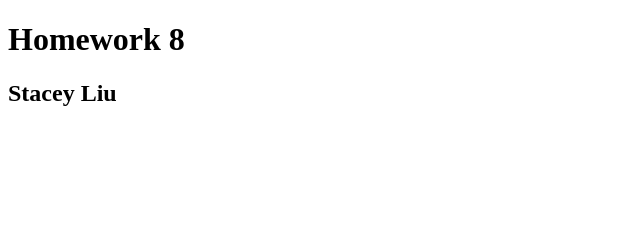
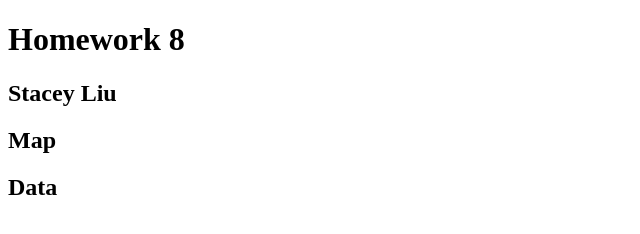
Before and after one commit to scliu-4115/GEOG-370-HW-8, a plain HTML site: page index.html in a window 1280 px wide. Shown: the whole page, without its empty margins (0-640 px from the left). Drawn offline with Linux system fonts and the light colour scheme.

Commit message:
Headings added

```diff
--- a/index.html
+++ b/index.html
@@ -8,5 +8,7 @@
 <body>
 <h1>Homework 8</h1>
 <h2>Stacey Liu</h2>
+<h2>Map</h2>
+<h2>Data</h2>
 </body>
 </html>
```
